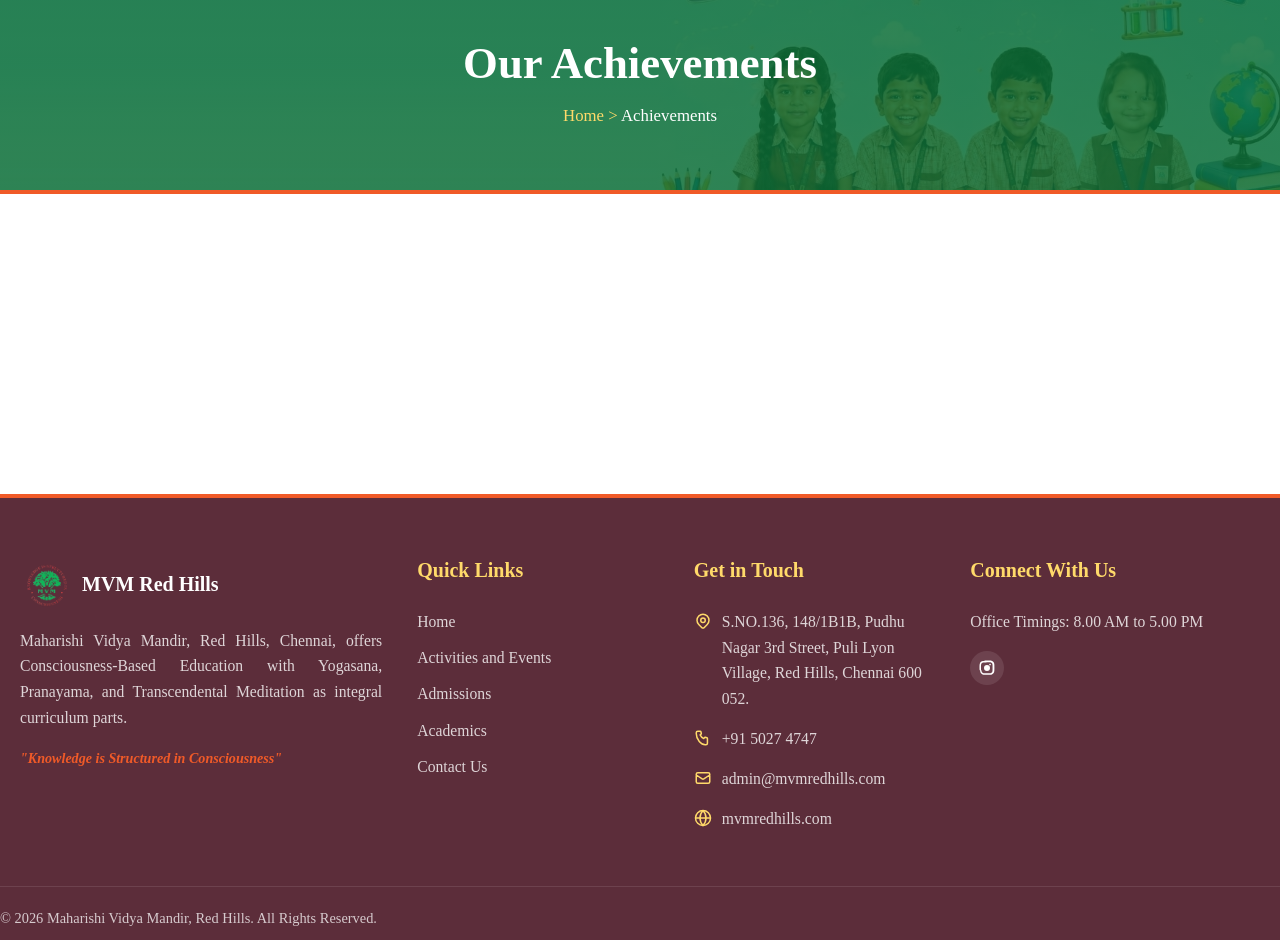
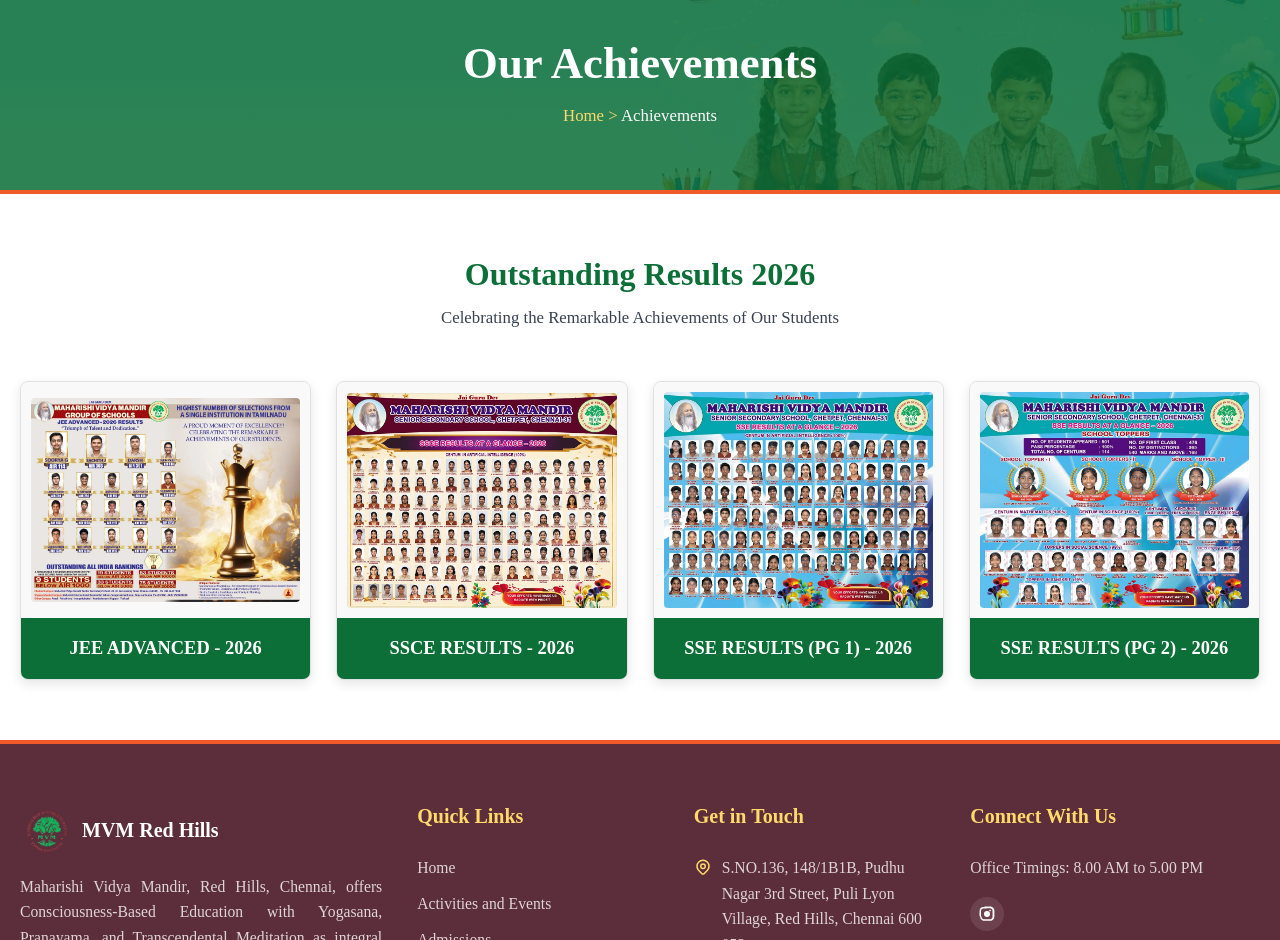
Before and after one commit to sharanbabu7047/MVM-Website, a website: page achievements.html in a window 1280 px wide. Shown: the part 402-1342 px from the top of the page. Drawn offline with Linux system fonts and the light colour scheme; files whose address does not match are found by name.

Commit message:
feat: add meditation section to extra-curricular and display 2026 academic achievements on the achievements page

```diff
--- a/achievements.html
+++ b/achievements.html
@@ -64,6 +64,23 @@
       color: var(--text-muted);
       line-height: 1.6;
       margin: 0;
+    }
+
+    .results-grid {
+      display: grid;
+      grid-template-columns: repeat(4, 1fr);
+      gap: 25px;
+      margin-top: 30px;
+    }
+    @media (max-width: 992px) {
+      .results-grid {
+        grid-template-columns: repeat(2, 1fr);
+      }
+    }
+    @media (max-width: 600px) {
+      .results-grid {
+        grid-template-columns: 1fr;
+      }
     }
   </style>
 </head>
@@ -162,9 +179,52 @@
     </section>
 
     <!-- Achievements Section -->
-    <section class="section" id="achievements-section" style="background-color: var(--white); min-height: 300px;">
+    <section class="section" id="achievements-section" style="background-color: var(--white); min-height: 300px; padding: 60px 0;">
       <div class="container">
-        <!-- Content intentionally left empty to match template placeholder layout -->
+        <div class="section-header" style="text-align: center; margin-bottom: 50px;">
+          <h2 style="color: var(--mvm-green-dark);">Outstanding Results 2026</h2>
+          <p style="color: var(--text-muted);">Celebrating the Remarkable Achievements of Our Students</p>
+        </div>
+
+        <div class="results-grid">
+
+          <div class="result-card" style="background: var(--white); border-radius: 8px; overflow: hidden; box-shadow: 0 4px 12px rgba(0,0,0,0.1); border: 1px solid #e0e0e0; display: flex; flex-direction: column;">
+            <div style="flex-grow: 1; display: flex; align-items: center; background-color: #f9f9f9; padding: 10px;">
+              <img src="images/jee.jpg" alt="JEE Advanced 2026 Results" style="width: 100%; height: auto; display: block; border-radius: 4px;">
+            </div>
+            <div style="background-color: var(--mvm-green-dark); color: var(--white); padding: 15px; text-align: center; font-family: var(--font-serif); font-size: 1.15rem; font-weight: bold; text-transform: uppercase;">
+              JEE Advanced - 2026
+            </div>
+          </div>
+
+          <div class="result-card" style="background: var(--white); border-radius: 8px; overflow: hidden; box-shadow: 0 4px 12px rgba(0,0,0,0.1); border: 1px solid #e0e0e0; display: flex; flex-direction: column;">
+            <div style="flex-grow: 1; display: flex; align-items: center; background-color: #f9f9f9; padding: 10px;">
+              <img src="images/XII-MVM-Results-pg2-2026.jpg" alt="SSCE Results 2026" style="width: 100%; height: auto; display: block; border-radius: 4px;">
+            </div>
+            <div style="background-color: var(--mvm-green-dark); color: var(--white); padding: 15px; text-align: center; font-family: var(--font-serif); font-size: 1.15rem; font-weight: bold; text-transform: uppercase;">
+              SSCE Results - 2026
+            </div>
+          </div>
+
+          <div class="result-card" style="background: var(--white); border-radius: 8px; overflow: hidden; box-shadow: 0 4px 12px rgba(0,0,0,0.1); border: 1px solid #e0e0e0; display: flex; flex-direction: column;">
+            <div style="flex-grow: 1; display: flex; align-items: center; background-color: #f9f9f9; padding: 10px;">
+              <img src="images/SSE-Result-pg1.jpg" alt="SSE Results 2026 - Part 1" style="width: 100%; height: auto; display: block; border-radius: 4px;">
+            </div>
+            <div style="background-color: var(--mvm-green-dark); color: var(--white); padding: 15px; text-align: center; font-family: var(--font-serif); font-size: 1.15rem; font-weight: bold; text-transform: uppercase;">
+              SSE Results (Pg 1) - 2026
+            </div>
+          </div>
+
+          <div class="result-card" style="background: var(--white); border-radius: 8px; overflow: hidden; box-shadow: 0 4px 12px rgba(0,0,0,0.1); border: 1px solid #e0e0e0; display: flex; flex-direction: column;">
+            <div style="flex-grow: 1; display: flex; align-items: center; background-color: #f9f9f9; padding: 10px;">
+              <img src="images/SSE-Result-pg2.jpg" alt="SSE Results 2026 - Part 2" style="width: 100%; height: auto; display: block; border-radius: 4px;">
+            </div>
+            <div style="background-color: var(--mvm-green-dark); color: var(--white); padding: 15px; text-align: center; font-family: var(--font-serif); font-size: 1.15rem; font-weight: bold; text-transform: uppercase;">
+              SSE Results (Pg 2) - 2026
+            </div>
+          </div>
+
+        </div>
       </div>
     </section>
   </main>
```
Also changed, not shown: extra-curricular.html (+25 -2 lines), gallery.html (+0 -1 lines), index.html (+2 -2 lines), images/SSE-Result-pg1.jpg (added), images/SSE-Result-pg2.jpg (added), images/XII-MVM-Results-pg2-2026.jpg (added), images/jee.jpg (added), images/meditation_1.jpg (added), images/meditation_2.jpg (added).
